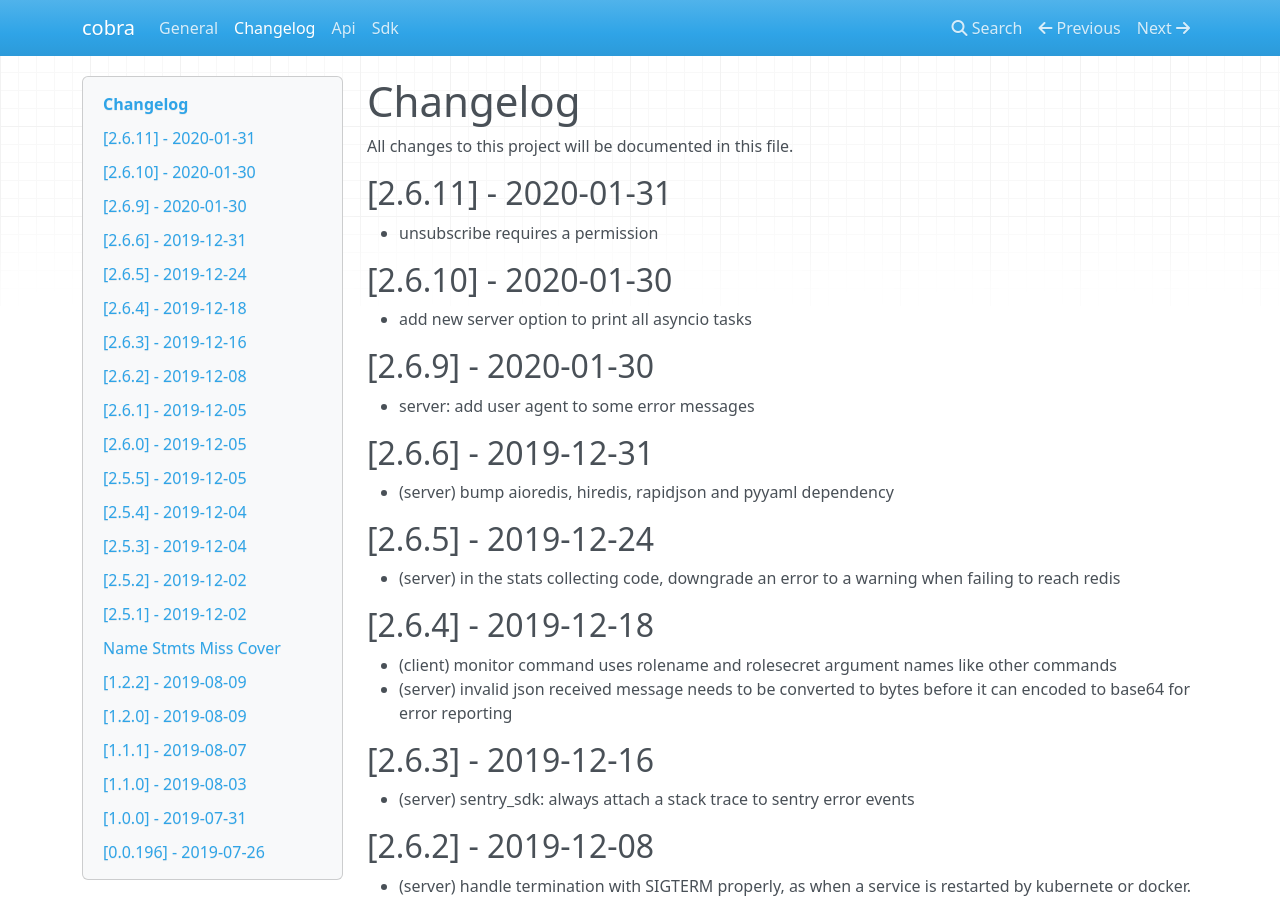
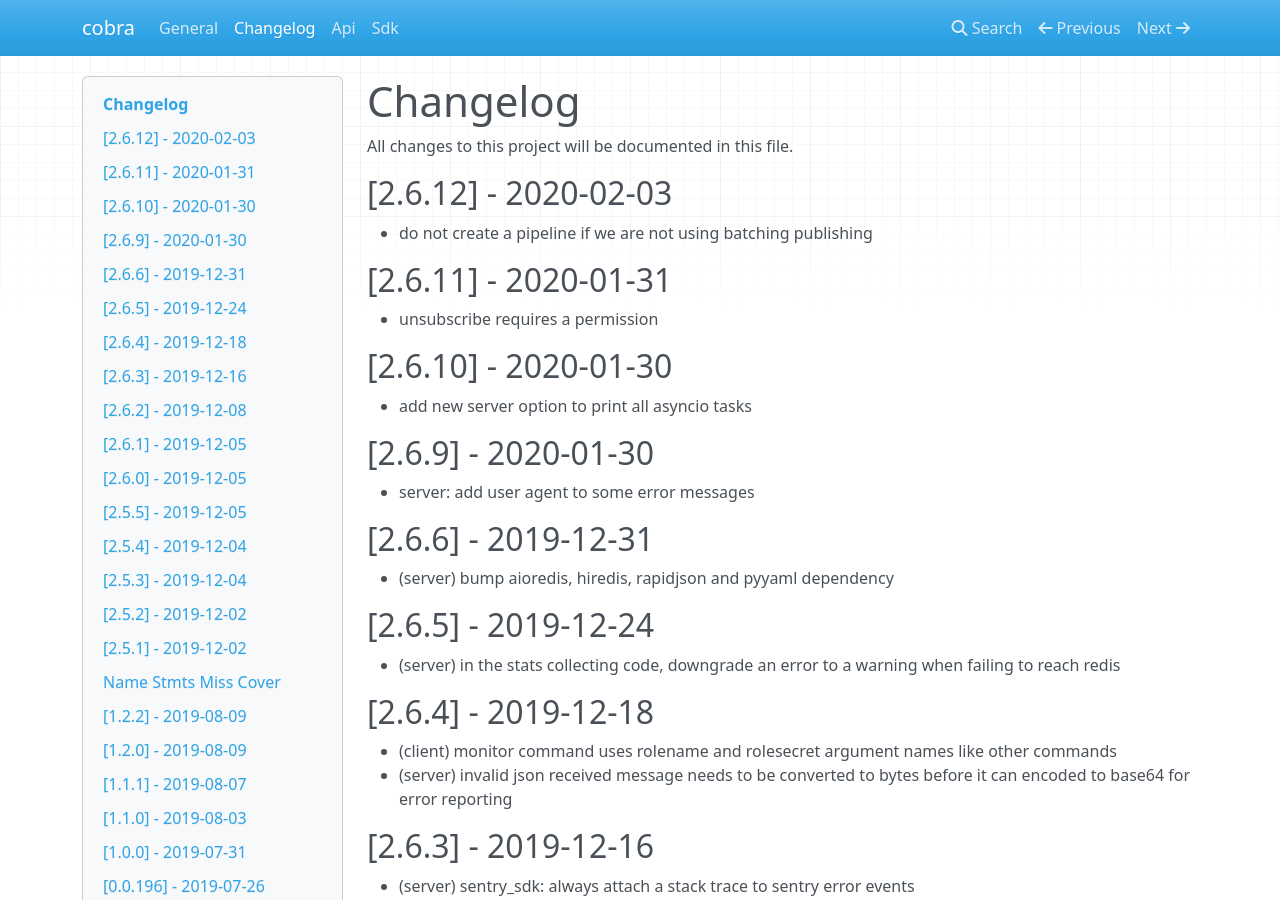
Before and after one commit to machinezone/cobra, an MkDocs documentation site: the page built from docs/CHANGELOG.md, in a window 1280 px wide and 900 px high. Built offline with MkDocs 1.6.1, drawn with Linux system fonts in a browser that asks for light colours; nearby versions of some CDN libraries.

Commit message:
do not create a pipeline if we are not using batching publishing

```diff
--- a/docs/CHANGELOG.md
+++ b/docs/CHANGELOG.md
@@ -1,5 +1,9 @@
 # Changelog
 All changes to this project will be documented in this file.
+
+## [2.6.12] - 2020-02-03
+
+* do not create a pipeline if we are not using batching publishing
 
 ## [2.6.11] - 2020-01-31
 
```
Also changed, not shown: README.md (+6 -0 lines), docker-compose.yml (+1 -10 lines), 2 other files.
